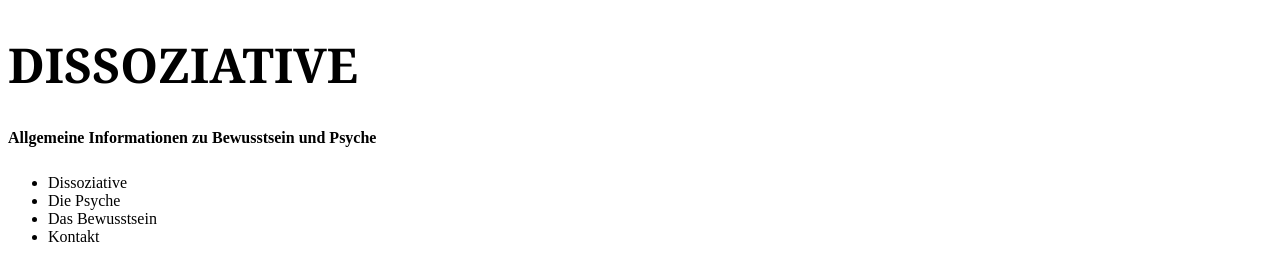
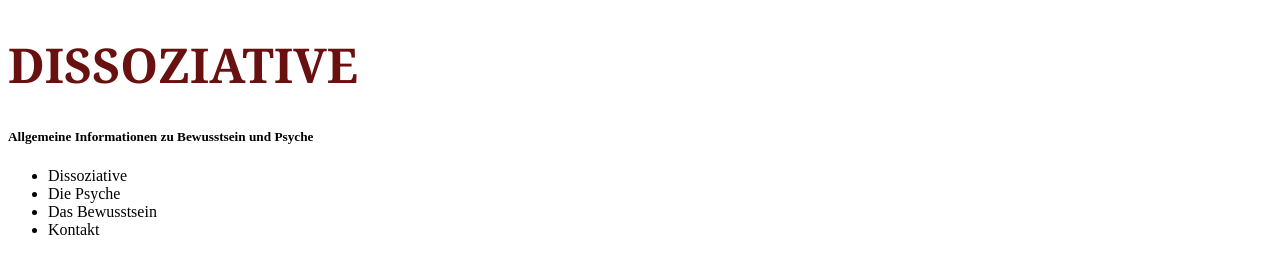
Before and after one commit to weiberta/weiberta.github.io, a plain HTML site: page Aufgabe_03/Aufgabe03.html in a window 1280 px wide. Shown: the top 256 px of the page. Drawn offline with Linux system fonts and the light colour scheme.

Commit message:
Update stylesheet.css

```diff
--- a/Aufgabe_03/stylesheet.css
+++ b/Aufgabe_03/stylesheet.css
@@ -8,13 +8,11 @@ font-family:Cambria, Cochin, , Times, 'Times New Roman', serif;
 color:#000000;
 }
 
-h1 {color=red;
+h1 {color:#691010;
     font-size: 3em;
     font-family:Cambria, Cochin, Georgia, Times, 'Times New Roman', serif ;
 }
 
-h5 {font-size: 1em;}
-    font-family:Cambria, Cochin, Georgia, Times, 'Times New Roman', serif ;
 
 
 section {background-color:#ffffff;
```
